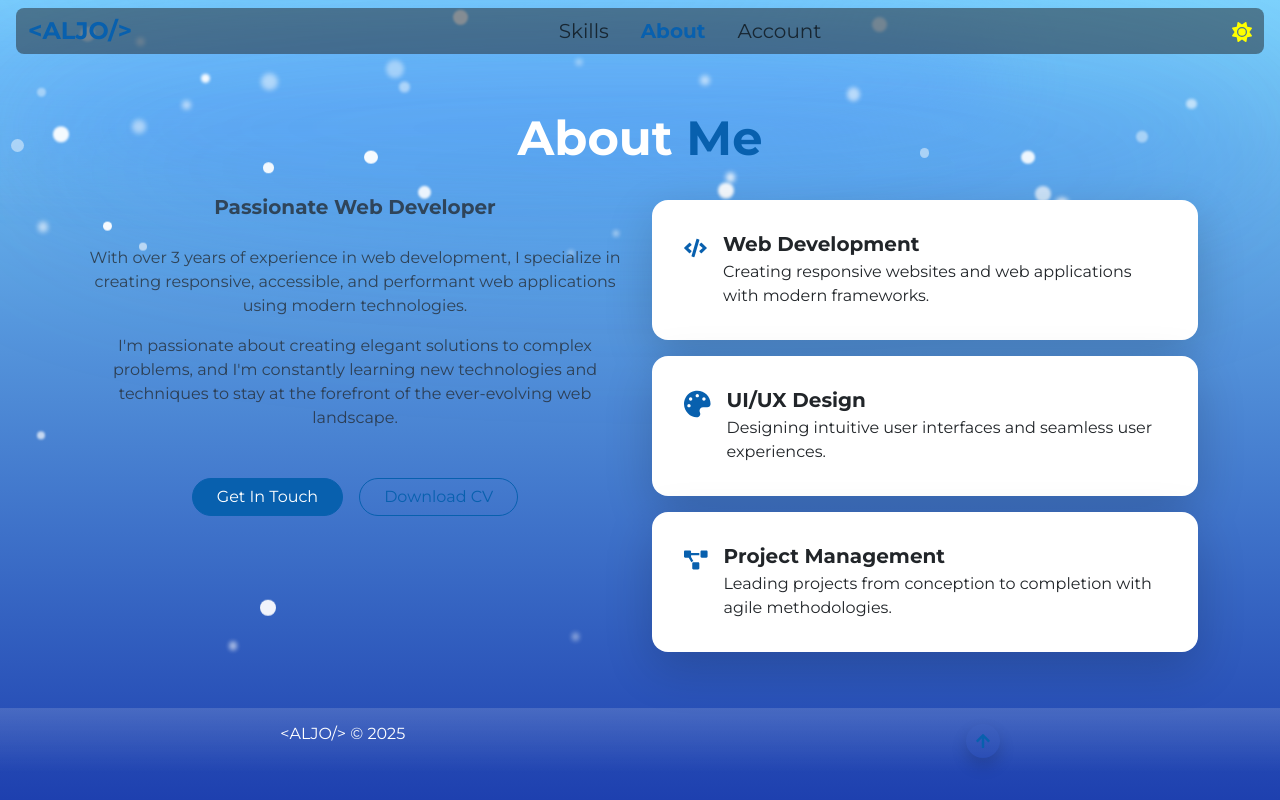
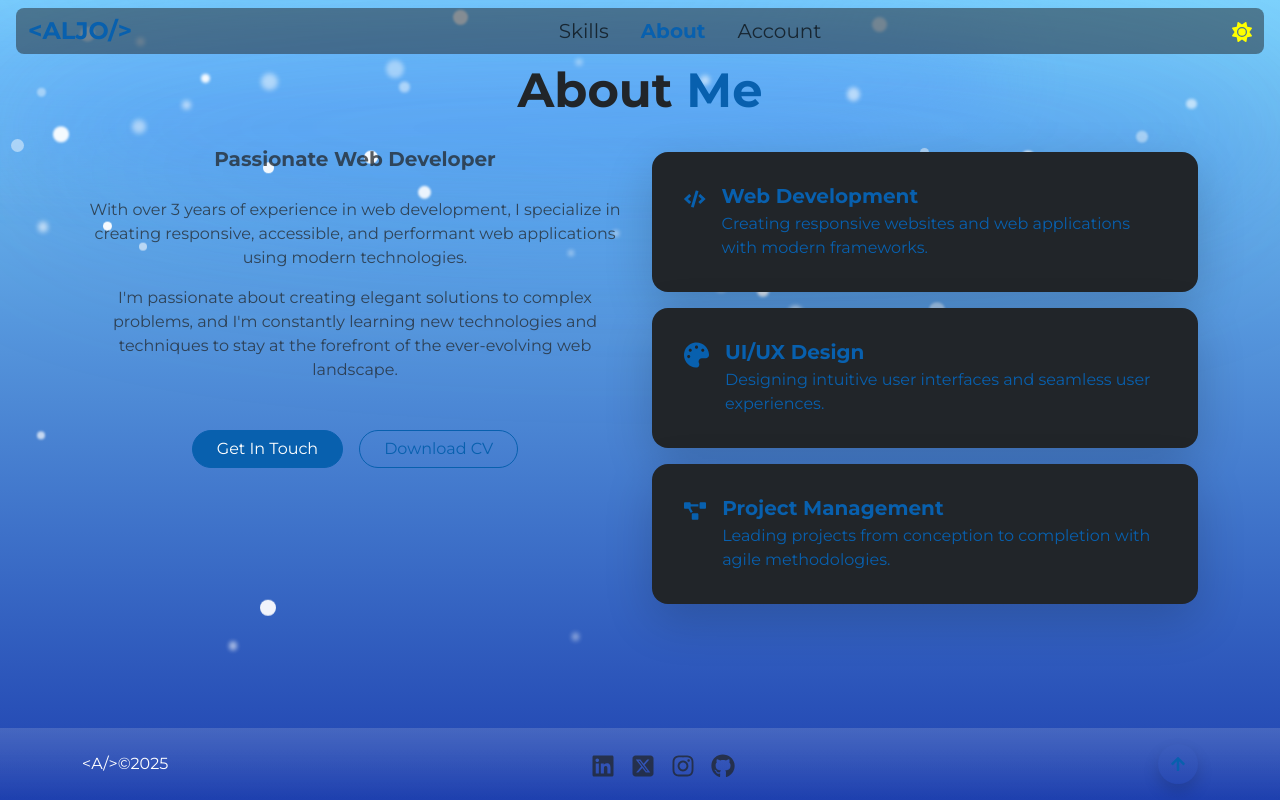
Before and after one commit to aljog786/my-pf, a Next.js app: page /about in a window 1280 px wide. Built offline with nearby package versions, Linux system fonts and the light colour scheme; a web font is replaced by a local one.

Commit message:
with some edits on footer and authpage

```diff
--- a/src/app/about/page.js
+++ b/src/app/about/page.js
@@ -1,14 +1,36 @@
 "use client";
-
+import { useTheme } from "@/context/ThemeContext";
 import { Container, Row, Col, Card, Button } from "react-bootstrap";
 import { FaCode, FaPalette, FaProjectDiagram } from "react-icons/fa";
 import "../about/page.scss";
 
 export default function AboutPage() {
+  const { isDark } = useTheme();
+  const cardContents = [
+    {
+      title: "Web Development",
+      desc: "Creating responsive websites and web applications with modern frameworks.",
+      logo: <FaCode size={30} className="text-primary" />,
+    },
+    {
+      title: "UI/UX Design",
+      desc: "Designing intuitive user interfaces and seamless user experiences.",
+      logo: <FaPalette size={30} className="text-primary" />,
+    },
+    {
+      title: "Project Management",
+      desc: "Leading projects from conception to completion with agile methodologies.",
+      logo: <FaProjectDiagram size={30} className="text-primary" />,
+    },
+  ];
   return (
-    <section className="text-white text-center py-5">
+    <section className="text-white text-center">
       <Container>
-        <h2 className="fw-bold display-5 mb-4">
+        <h2
+          className={`fw-bold display-5 mb-4 ${
+            isDark ? "text-white" : "text-dark"
+          }`}
+        >
           About <span className="text-primary">Me</span>
         </h2>
         <Row>
@@ -37,47 +59,27 @@ export default function AboutPage() {
               </Button>
             </div>
           </Col>
-          <Col xs={12} md={10} lg={6} className="d-flex flex-column  mx-auto">
-            <Card className="shadow-lg border-0 rounded-4 text-start p-3 my-2 hover-scale">
+          <Col xs={12} md={10} lg={6} className="d-flex flex-column mx-auto">
+            {cardContents.map((content, index) => (
+              <Card
+                key={index}
+                className={`shadow-lg border-0 rounded-4 text-start p-3 my-2 hover-scale ${
+                  isDark ? "bg-white" : "bg-dark"
+                }`}
+              >
                 <Card.Body className="d-flex align-items-start gap-3">
-                <FaCode className="text-primary fs-2" />
+                  {content.logo}
                   <div>
-                  <Card.Title className="fw-bold mb-1">
-                    Web Development
+                    <Card.Title className="fw-bold mb-1 text-primary">
+                      {content.title}
                     </Card.Title>
-                  <Card.Text>
-                    Creating responsive websites and web applications with
-                    modern frameworks.
+                    <Card.Text className="text-primary">
+                      {content.desc}
                     </Card.Text>
                   </div>
                 </Card.Body>
               </Card>
-            <Card className="shadow-lg border-0 rounded-4 text-start p-3 my-2 hover-scale">
-              <Card.Body className="d-flex align-items-start gap-3">
-                <FaPalette className="text-primary fs-2" />
-                <div>
-                  <Card.Title className="fw-bold mb-1">UI/UX Design</Card.Title>
-                  <Card.Text>
-                    Designing intuitive user interfaces and seamless user
-                    experiences.
-                  </Card.Text>
-                </div>
-              </Card.Body>
-            </Card>
-            <Card className="shadow-lg border-0 rounded-4 text-start p-3 my-2 hover-scale">
-              <Card.Body className="d-flex align-items-start gap-3">
-                <FaProjectDiagram className="text-primary fs-2" />
-                <div>
-                  <Card.Title className="fw-bold mb-1">
-                    Project Management
-                  </Card.Title>
-                  <Card.Text>
-                    Leading projects from conception to completion with agile
-                    methodologies.
-                  </Card.Text>
-                </div>
-              </Card.Body>
-            </Card>
+            ))}
           </Col>
         </Row>
       </Container>
--- a/src/app/layout.js
+++ b/src/app/layout.js
@@ -23,9 +23,9 @@ export default function RootLayout({ children }) {
       <body className="d-flex flex-column min-vh-100">
         <ThemeProvider>
           <WaterBackground />
-          <div className="position-relative z-1">
+          <div className="position-relative z-1 d-flex flex-column flex-grow-1">
             <MainHeader />
-            <main>{children}</main>
+            <main className="flex-grow-1">{children}</main>
             <Footer />
           </div>
         </ThemeProvider>
--- a/src/components/footer/footer.jsx
+++ b/src/components/footer/footer.jsx
@@ -1,32 +1,43 @@
 "use client";
-
-import { FaArrowUp } from "react-icons/fa";
+import { FaArrowUp, FaLinkedin, FaInstagram, FaGithub } from "react-icons/fa";
+import { FaSquareXTwitter } from "react-icons/fa6";
 
 export default function Footer() {
   return (
-    <footer className=" d-flex justify-content-around bg-gradient text-white-50 py-3 mt-auto">
+    <footer className="bg-gradient text-white-50 py-3">
+      <div className="container d-flex flex-row justify-content-between align-items-center gap-3">
+        {/* Left: Branding */}
+        <div className="text-white mb-0">
+          &lt;A/&gt;&copy;{new Date().getFullYear()}
+        </div>
 
-        <h6 className="text-white">
-          &lt;ALJO/&gt; &copy; {new Date().getFullYear()}
-        </h6>
+        {/* Center: Social Icons */}
+        <div className="d-flex gap-3 justify-content-center">
+          {[FaLinkedin, FaSquareXTwitter, FaInstagram, FaGithub].map(
+            (Icon, i) => (
+              <a
+                key={i}
+                href="#"
+                className="text-body-secondary fs-4"
+                target="_blank"
+                rel="noopener noreferrer"
+              >
+                <Icon />
+              </a>
+            )
+          )}
+        </div>
 
+        {/* Right: Scroll to top */}
         <a
           href="#top"
-          className="
-            btn
-            btn-light
-            text-primary
-            p-2
-            rounded-circle
-            shadow
-            d-flex
-            align-items-center
-            justify-content-center
-          "
+          className="btn btn-light text-primary p-2 rounded-circle shadow d-flex align-items-center justify-content-center"
           aria-label="Scroll to top"
+          style={{ width: "40px", height: "40px" }} // uniform size
         >
           <FaArrowUp />
         </a>
+      </div>
     </footer>
   );
 }
--- a/src/components/hero/hero.jsx
+++ b/src/components/hero/hero.jsx
@@ -18,9 +18,9 @@ export default function Hero() {
           className="align-self-center"
         >
           <div className="d-flex flex-column align-items-center">
-            <h1 className="text-center ">
+            <h1 className="text-center">
               <span className="fw-semibold"> Hi, I&apos;m</span>
-              <span className="text-primary display-2 fw-bolder">
+              <span className="text-primary display-2 fw-bolder animate__animated animate__fadeIn">
                 {" "}
                 ALJO GEORGE
               </span>
```
Also changed, not shown: src/app/auth/page.js (+8 -102 lines), src/components/auth/LoginForm.jsx (added, +81 -0 lines), src/components/auth/RegisterForm.jsx (added, +63 -0 lines), src/components/contact/contact.jsx (+8 -28 lines). Lines whose indentation alone changed are shown as unchanged.
